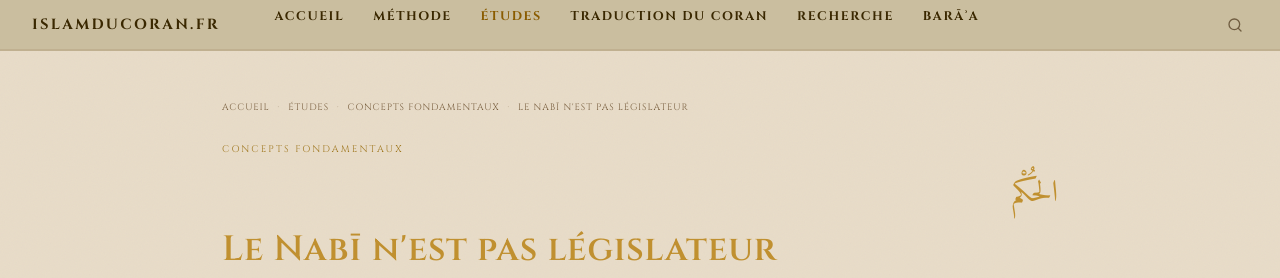
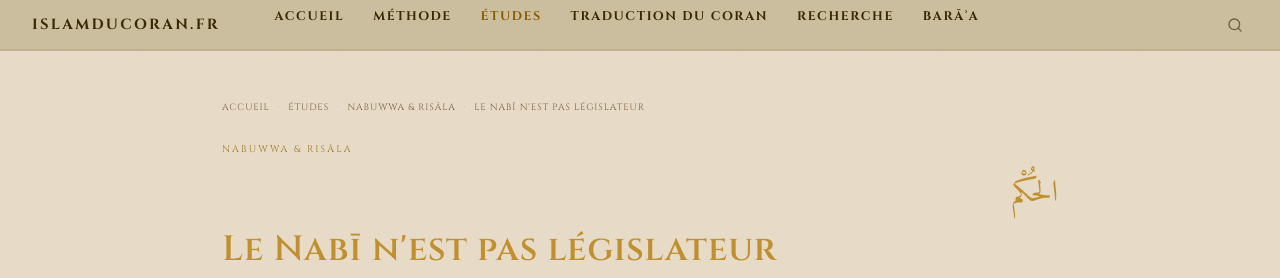
Before and after one commit to Makhuwcoder/islamducoran, a Jekyll site: the page built from _etudes/nabi-legislateur.md, in a window 1280 px wide and 900 px high. Shown: the top 278 px of the window. Built offline with Jekyll 4.4.1, drawn with Linux system fonts in a browser that asks for light colours.

Commit message:
Thème: Nabuwwa & Risāla [20]

```diff
--- a/_etudes/nabi-legislateur.md
+++ b/_etudes/nabi-legislateur.md
@@ -2,8 +2,9 @@
 layout: etude
 title: "Le Nabī n'est pas législateur"
 subtitle: "Fermeture définitive du débat — إِنِ الْحُكْمُ إِلَّا لِلَّهِ"
-categorie: "Concepts fondamentaux"
-categorie_slug: "concepts"
+categorie: "Nabuwwa & Risāla"
+categorie_slug: "nabuwwa"
+order: 20
 racine: "ح-ك-م"
 racine_ar: "الحُكْم"
 date: 2026-04-10
```
